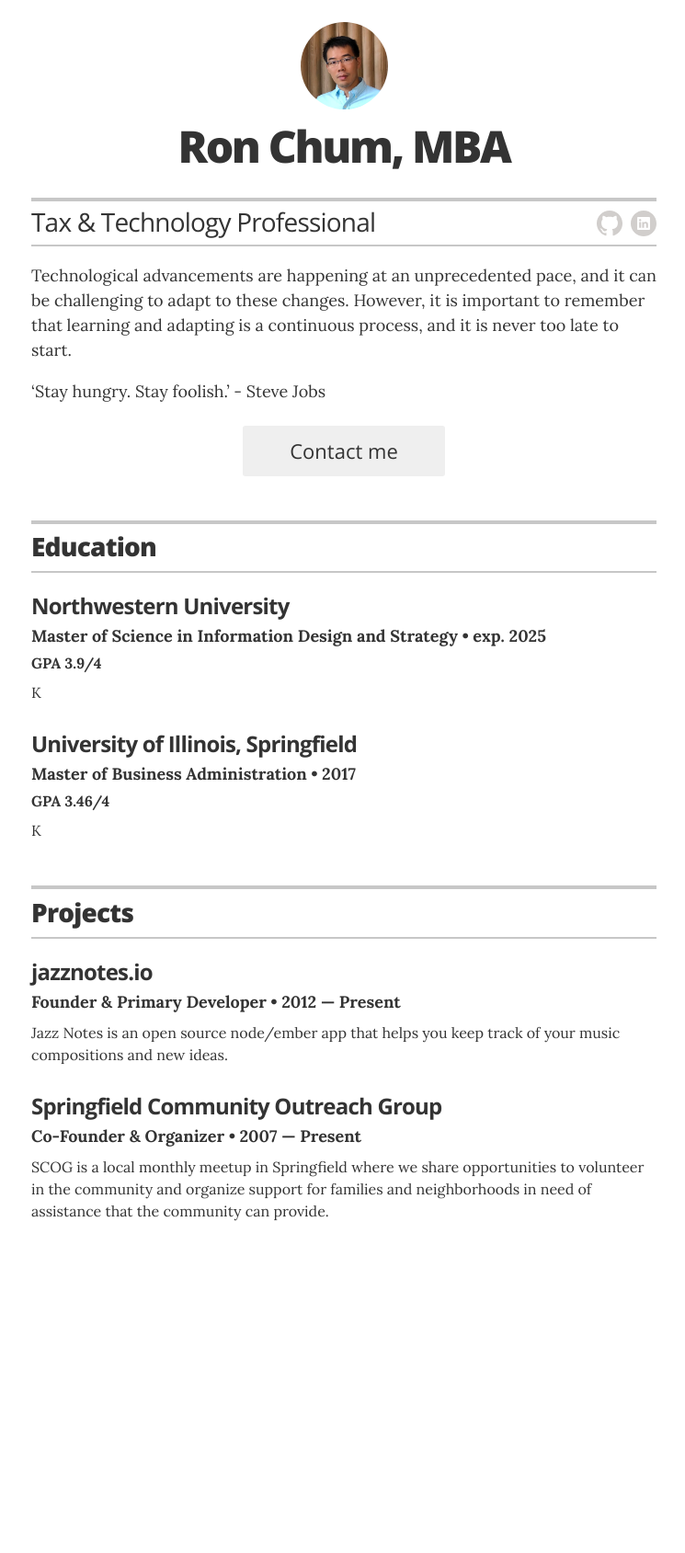
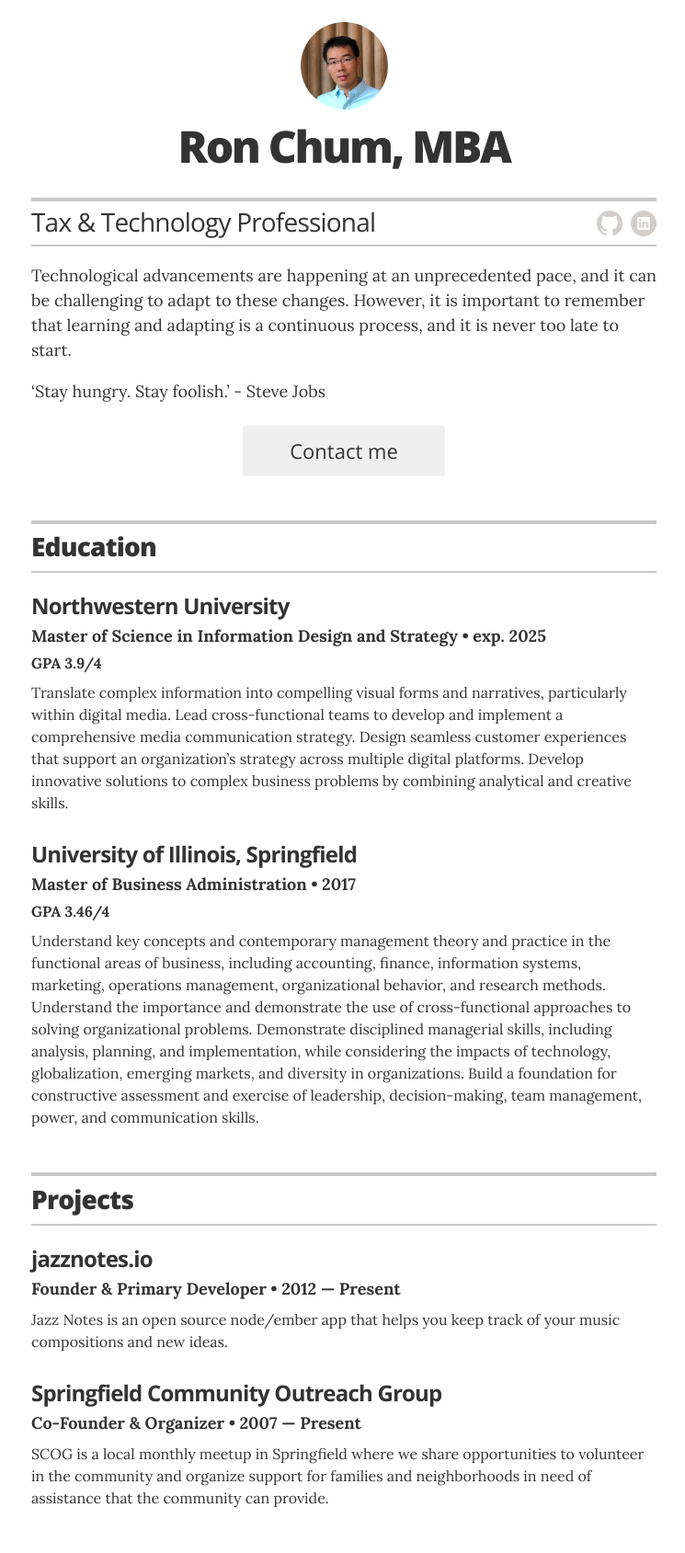
Before and after one commit to rchum/portfolio, a Jekyll site: the page built from index.html, in a window 1280 px wide. Shown: the whole page at 92% size, without its empty margins (266-1011 px from the left). Built offline with Jekyll 4.4.1, drawn with Linux system fonts in a browser that asks for light colours; before the commit the page ends 1377 px from its top, so only the background shows below that.

Commit message:
Update education.yml

```diff
--- a/_data/education.yml
+++ b/_data/education.yml
@@ -3,11 +3,20 @@
   uni: Northwestern University
   year: exp. 2025
   award: GPA 3.9/4
-  summary: K
+  summary:
+    Translate complex information into compelling visual forms and narratives, particularly within digital media.
+    Lead cross-functional teams to develop and implement a comprehensive media communication strategy.
+    Design seamless customer experiences that support an organization’s strategy across multiple digital platforms.
+    Develop innovative solutions to complex business problems by combining analytical and creative skills.
+
 
 
 - degree: Master of Business Administration
   uni: University of Illinois, Springfield
   year: 2017
   award: GPA 3.46/4
-  summary: K
+  summary:
+    Understand key concepts and contemporary management theory and practice in the functional areas of business, including accounting, finance, information systems, marketing, operations management, organizational behavior, and research methods.
+    Understand the importance and demonstrate the use of cross-functional approaches to solving organizational problems.
+    Demonstrate disciplined managerial skills, including analysis, planning, and implementation, while considering the impacts of technology, globalization, emerging markets, and diversity in organizations.
+    Build a foundation for constructive assessment and exercise of leadership, decision-making, team management, power, and communication skills.
```
